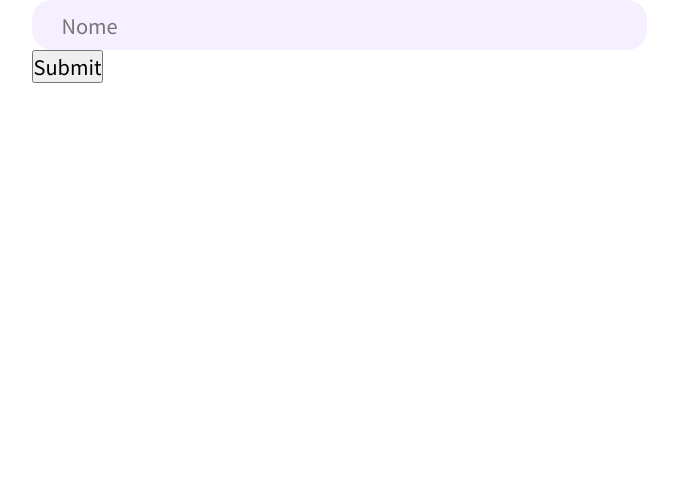
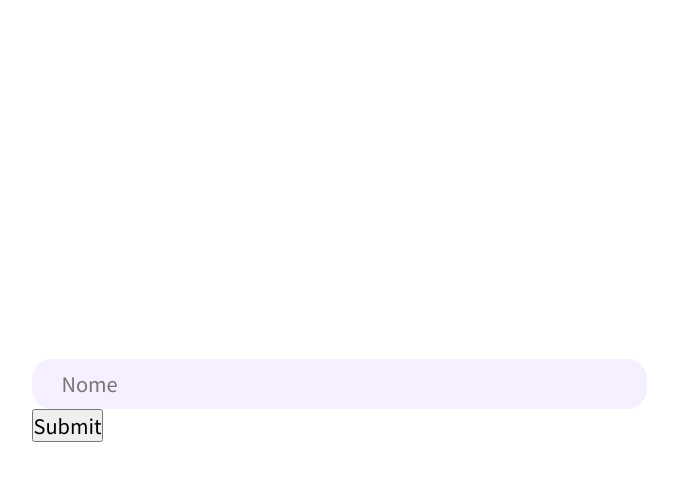
Before and after one commit to Kaedh/cadastro-de-clientes, a React (Create React App) app: page / in a window 1280 px wide. Shown: the top 480 px of the page, without its empty margins (301-979 px from the left). Built offline with nearby package versions, Linux system fonts and the light colour scheme.

Commit message:
:hammer: add modal buttons colors

```diff
--- a/src/styles/global.css
+++ b/src/styles/global.css
@@ -9,6 +9,9 @@
     --light-gray: #E7EBEF;
     --almost-dark-gray: #ADB5BD;
     --dark-gray: #6C757D;
+    --green: #AAD576;
+    --dark-green: #60A428;
+    --light-red: #E39695;
 }
 
 * {
@@ -23,6 +26,8 @@ html, body, button, input {
 }
 
 body {
+    height: 100vh;
+    width: 100vw;
     display: flex;
     justify-content: center;
     align-items: center;
```
